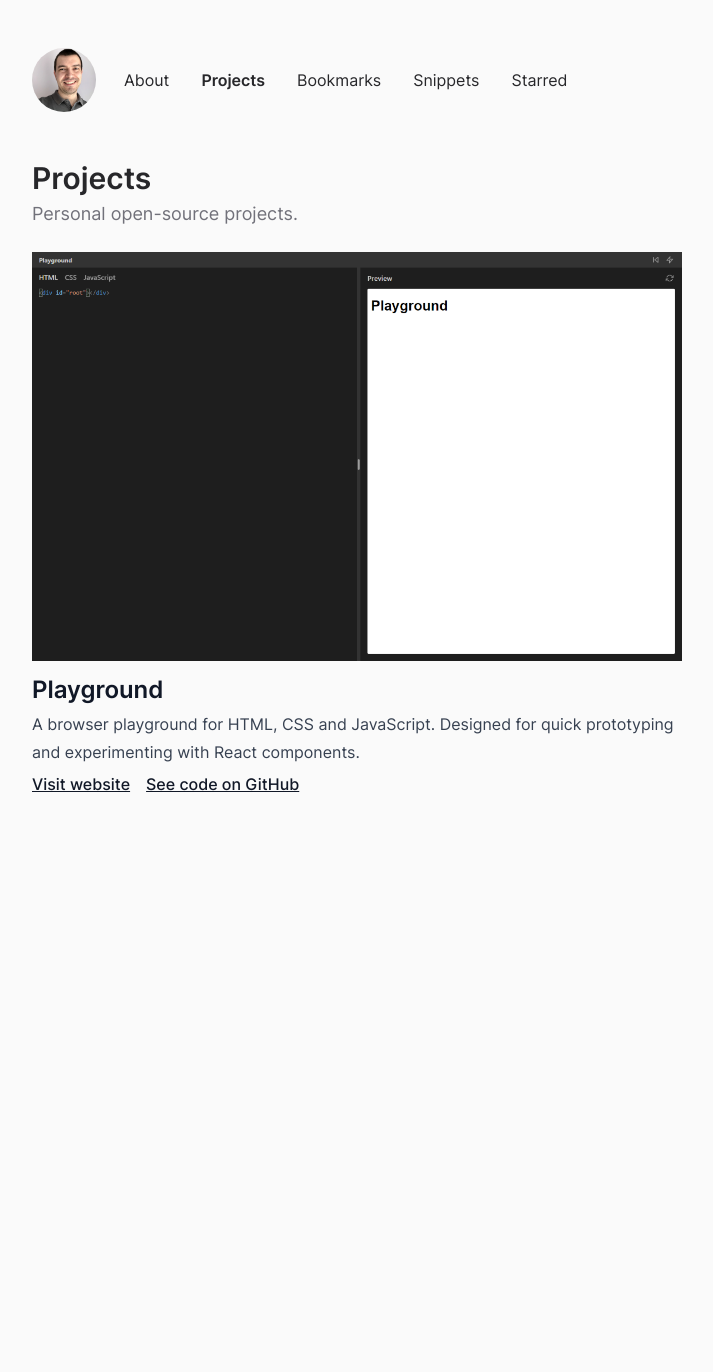
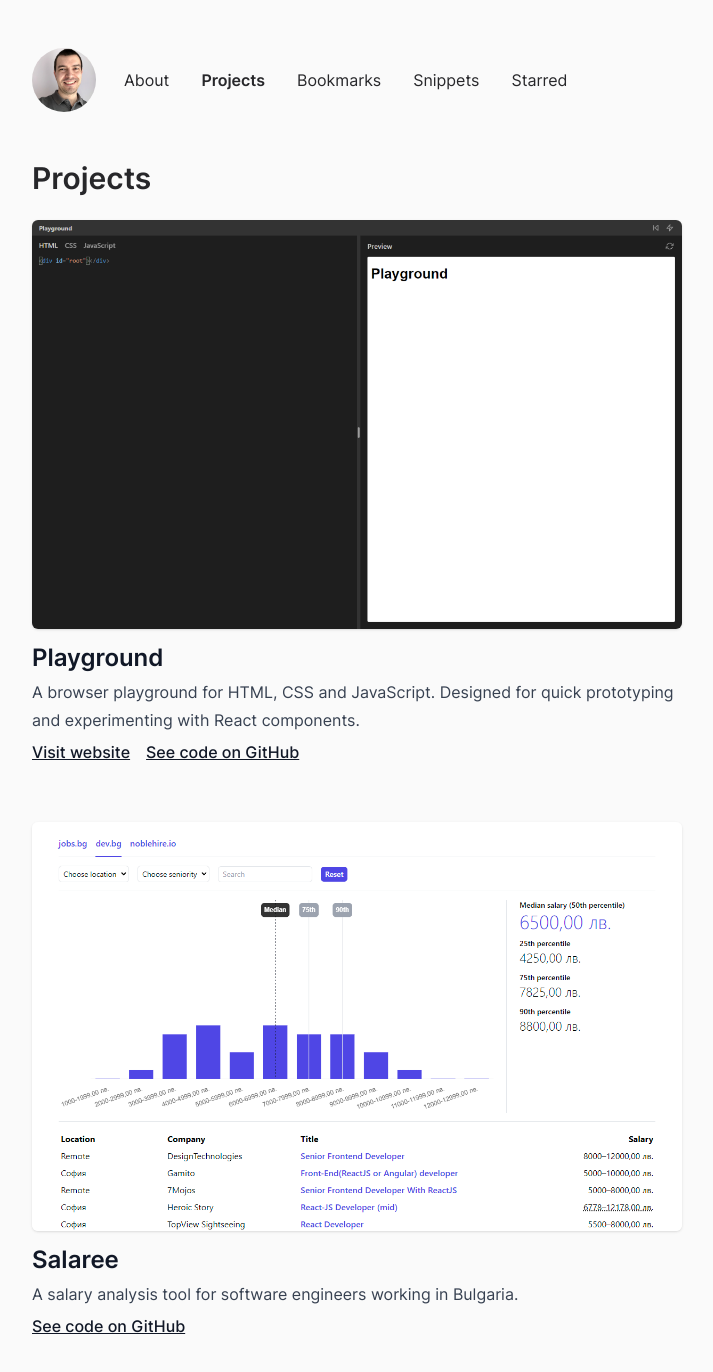
Before and after one commit to apaunchev/paunchev.com, a Next.js app: page /projects in a window 1280 px wide. Shown: the top 1372 px of the page, without its empty margins (224-937 px from the left). Before the commit the page ends 850 px from the top, so only its background shows below. Built offline with nearby package versions, Linux system fonts and the light colour scheme.

Commit message:
Update projects

```diff
--- a/pages/projects.js
+++ b/pages/projects.js
@@ -1,10 +1,10 @@
 import { Page } from 'layouts/page';
 import Image from 'next/image';
 import playground from 'public/projects/playground.png';
+import salaree from '/public/projects/salaree.png';
 
 const pageInfo = {
   title: 'Projects',
-  description: 'Personal open-source projects.',
 };
 
 const projects = [
@@ -15,6 +15,13 @@ const projects = [
     image: playground,
     websiteUrl: 'https://pg.paunchev.com',
     githubUrl: 'https://github.com/apaunchev/playground',
+  },
+  {
+    name: 'Salaree',
+    description:
+      'A salary analysis tool for software engineers working in Bulgaria.',
+    image: salaree,
+    githubUrl: 'https://github.com/apaunchev/salaree',
   },
 ];
 
@@ -30,9 +37,12 @@ export default function Projects() {
 
 function Project({ name, description, image, websiteUrl, githubUrl }) {
   return (
-    <div className="prose">
-      <a href={websiteUrl} className="block text-[0px]">
-        <Image src={image} alt={name} />
+    <div className="prose mb-6">
+      <a
+        href={websiteUrl || githubUrl}
+        className="block text-[0px] bg-white shadow rounded-md transition-shadow hover:shadow-md"
+      >
+        <Image src={image} alt={name} className="rounded-md" />
       </a>
       <h2 className="mt-3 mb-1 text-2xl font-semibold leading-snug">{name}</h2>
       <p className="mb-0">{description}</p>
```
Also changed, not shown: public/projects/playground.png, public/projects/salaree.png (added).
